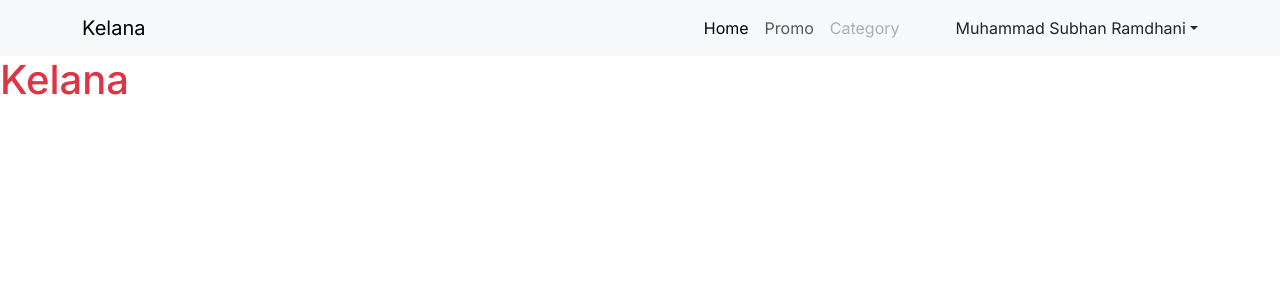
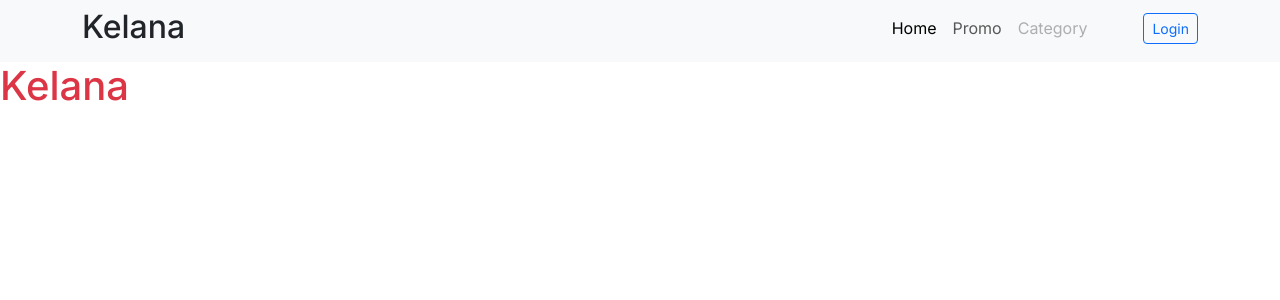
Before and after one commit to danimisme/incomplete-kelana, a Next.js app: page / in a window 1280 px wide. Shown: the top 300 px of the page. Built offline with nearby package versions, Linux system fonts and the light colour scheme.

Commit message:
add logout and login on navbar

```diff
--- a/src/components/Layout/Navbar.js
+++ b/src/components/Layout/Navbar.js
@@ -1,13 +1,36 @@
 "use client";
+import useAuth from "@/services/useAuth";
 import Link from "next/link";
+import { useRouter } from "next/navigation";
+import { useEffect, useState } from "react";
 
 export default function Navbar() {
+  const { userLog } = useAuth();
+  const [user, setUser] = useState({});
+  const router = useRouter();
+
+  useEffect(() => {
+    getUserLogged();
+  }, []);
+
+  const getUserLogged = () => {
+    if (localStorage.getItem("token")) {
+      userLog("user", (res) => {
+        setUser(res);
+      });
+    }
+  };
+
+  const logout = async () => {
+    await userLog("logout");
+    setUser({});
+    router.push("/login");
+  };
+
   return (
     <nav className="navbar navbar-expand-lg bg-body-tertiary">
       <div className="container-lg justify-content-between align-items-start">
-        <Link href="/" className="navbar-brand">
-          Kelana
-        </Link>
+        <h2>Kelana</h2>
         <div className="align-items-end text-end ">
           <button
             className="navbar-toggler"
@@ -46,6 +69,7 @@ export default function Navbar() {
                 </Link>
               </li>
             </ul>
+            {user.name ? (
               <div className="nav-link dropdown ms-md-5">
                 <Link
                   href="/"
@@ -54,7 +78,7 @@ export default function Navbar() {
                   data-bs-toggle="dropdown"
                   aria-expanded="false"
                 >
-                Muhammad Subhan Ramdhani
+                  {user.name}
                 </Link>
                 <ul className="dropdown-menu">
                   <li>
@@ -63,12 +87,20 @@ export default function Navbar() {
                     </Link>
                   </li>
                   <li>
-                  <Link href="/" className="dropdown-item">
+                    <button onClick={logout} className="dropdown-item">
                       Logout
-                  </Link>
+                    </button>
                   </li>
                 </ul>
               </div>
+            ) : (
+              <Link
+                href="/login"
+                className="btn btn-outline-primary btn-sm ms-5"
+              >
+                Login
+              </Link>
+            )}
           </div>
         </div>
       </div>
```
Lines whose indentation alone changed are shown as unchanged.
